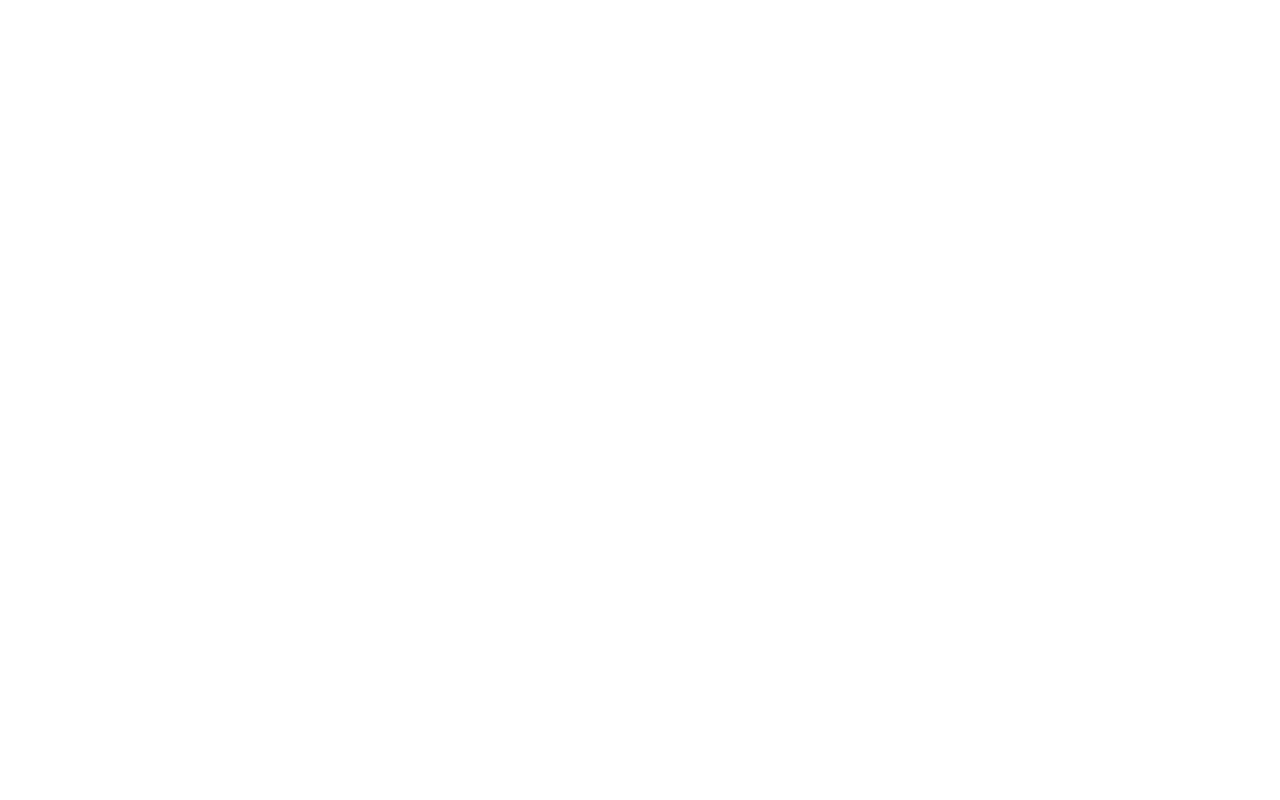
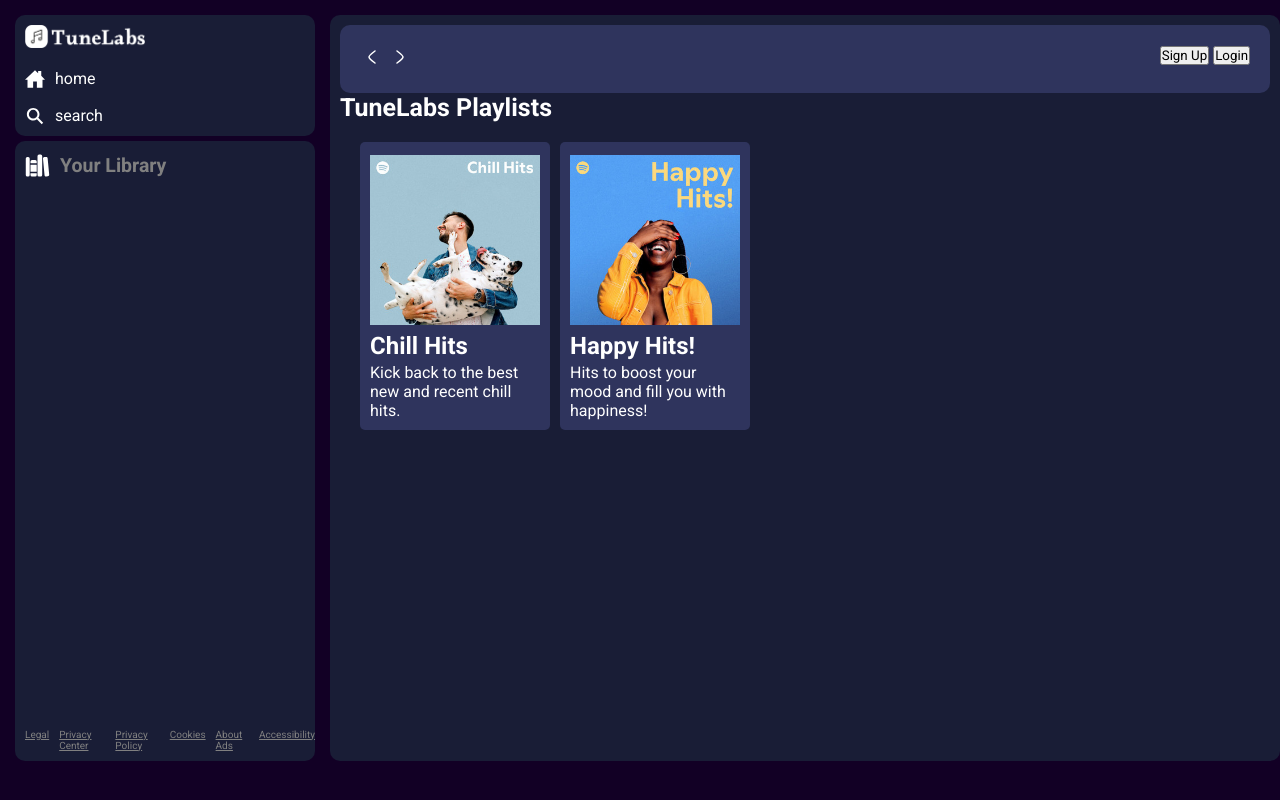
Before and after one commit to Slayer-X164/Spotify-Clone, a plain HTML site: page index.html in a window 1280 px wide. Drawn offline with Linux system fonts and the light colour scheme.

Commit message:
layout v1

```diff
--- a/index.html
+++ b/index.html
@@ -0,0 +1,108 @@
+<!DOCTYPE html>
+<html lang="en">
+  <head>
+    <meta charset="UTF-8" />
+    <meta name="viewport" content="width=device-width, initial-scale=1.0" />
+    <title>TuneLabs</title>
+    <link rel="stylesheet" href="style.css" />
+    <link rel="stylesheet" href="util.css" />
+  </head>
+  <body>
+    <div class="container flex bg-color-primary">
+      <div class="left">
+        <div class="home p-1 bg-grey-secondary rounded m-1">
+          <div class="logo">
+            <img
+              class="invert"
+              src="/logos/tunelabs-high-resolution-logo-black-transparent.png"
+              alt="logo"
+            />
+          </div>
+          <ul>
+            <li>
+              <img class="invert" src="/svgs/home-sharp.svg" alt="home" />home
+            </li>
+            <li>
+              <img
+                class="invert"
+                src="/svgs/search-sharp.svg"
+                alt="search"
+              />search
+            </li>
+          </ul>
+        </div>
+
+        <div class="library p-1 bg-grey-secondary rounded m-1">
+          <div class="heading">
+            <img src="/svgs/library.svg" class="invert" alt="Library" />
+            <h2>Your Library</h2>
+          </div>
+          <div class="footer">
+            <div>
+              <a href=""><span>Legal</span></a>
+            </div>
+            <div>
+              <a href=""><span>Privacy Center</span></a>
+            </div>
+            <div>
+              <a href=""><span>Privacy Policy</span></a>
+            </div>
+            <div>
+              <a href=""><span>Cookies</span></a>
+            </div>
+            <div>
+              <a href=""><span>About Ads</span></a>
+            </div>
+            <div>
+              <a href=""><span>Accessibility</span></a>
+            </div>
+          </div>
+        </div>
+      </div>
+
+      <div class="right p-1 bg-grey-secondary rounded">
+        <div class="header rounded">
+          <div class="nav">
+            <img src="/svgs/arrow-left-01-stroke-rounded.svg" alt="" />
+            <img src="/svgs/arrow-right-01-stroke-rounded.svg" alt="" />
+          </div>
+          <div class="button">
+            <button>Sign Up</button>
+            <button>Login</button>
+          </div>
+        </div>
+
+        <div class="tunelabsPlaylist">
+          <h1>TuneLabs Playlists</h1>
+          <div class="card-container">
+            <div class="card">
+              <div class="play">
+                <svg xmlns="http://www.w3.org/2000/svg" viewBox="0 0 32 32" width="32" height="32" fill="none">
+                  <circle cx="16" cy="16" r="16" fill="#07b407"/>
+                  <path d="M22.8906 16.846C22.5371 18.189 20.8667 19.138 17.5257 21.0361C14.296 22.8709 12.6812 23.7884 11.3798 23.4196C10.8418 23.2671 10.3516 22.9776 9.95624 22.5787C9 21.6139 9 19.7426 9 16C9 12.2574 9 10.3861 9.95624 9.42132C10.3516 9.02245 10.8418 8.73288 11.3798 8.58042C12.6812 8.21165 14.296 9.12907 17.5257 10.9639C20.8667 12.862 22.5371 13.811 22.8906 15.154C23.0365 15.7084 23.0365 16.2916 22.8906 16.846Z" fill="white" stroke="#66cc66" stroke-width="1.5" stroke-linejoin="round"/>
+              </svg>
+              </div>
+              <img src="/music images/chill hits.jpeg" alt="happy hits" />
+              <h2>Chill Hits</h2>
+              <p>Kick back to the best new and recent chill hits.</p>
+            </div>
+
+            <div class="card">
+              <div class="play">
+                <svg xmlns="http://www.w3.org/2000/svg" viewBox="0 0 32 32" width="32" height="32" fill="none">
+                  <circle cx="16" cy="16" r="16" fill="#07b407"/>
+                  <path d="M22.8906 16.846C22.5371 18.189 20.8667 19.138 17.5257 21.0361C14.296 22.8709 12.6812 23.7884 11.3798 23.4196C10.8418 23.2671 10.3516 22.9776 9.95624 22.5787C9 21.6139 9 19.7426 9 16C9 12.2574 9 10.3861 9.95624 9.42132C10.3516 9.02245 10.8418 8.73288 11.3798 8.58042C12.6812 8.21165 14.296 9.12907 17.5257 10.9639C20.8667 12.862 22.5371 13.811 22.8906 15.154C23.0365 15.7084 23.0365 16.2916 22.8906 16.846Z" fill="white" stroke="#66cc66" stroke-width="1.5" stroke-linejoin="round"/>
+              </svg>
+              </div>
+              <img src="/music images/happy hits.jpeg" alt="happy hits" />
+              <h2>Happy Hits!</h2>
+              <p>Hits to boost your mood and fill you with happiness!</p>
+            </div>
+
+          </div>
+        </div>
+      </div>
+    </div>
+    <script src="/script.js"></script>
+  </body>
+</html>
--- /dev/null
+++ b/script.js
@@ -0,0 +1 @@
+console.log("lets writeit");
--- a/style.css
+++ b/style.css
@@ -1,4 +1,104 @@
-body{
-    background-color: black;
-    color: white;
+@import url("https://fonts.googleapis.com/css2?family=Roboto:ital,wght@0,100;0,300;0,400;0,500;0,700;0,900;1,100;1,300;1,400;1,500;1,700;1,900&display=swap");
+
+* {
+  padding: 0;
+  margin: 0;
+  font-family: "Roboto", sans-serif;
 }
+body {
+  background-color: rgb(18, 0, 37);
+  color: white;
+}
+.home .logo img {
+  width: 120px;
+}
+
+.home ul li {
+  display: flex;
+  align-items: center;
+  width: 20px;
+  gap: 10px;
+  list-style: none;
+  padding-top: 17px;
+}
+
+.left {
+  padding: 10px;
+  width: 25vw;
+}
+.right {
+  margin: 15px 0;
+  width: 75vw;
+}
+.heading {
+  display: flex;
+  align-items: center;
+  gap: 10px;
+  color: grey;
+  padding: 2px 0;
+  font-size: 13px;
+}
+.heading img {
+  width: 25px;
+}
+.footer {
+  display: flex;
+  font-size: 10px;
+  gap: 10px;
+  position: absolute;
+  bottom: 0;
+  padding: 10px 0;
+}
+.footer a {
+  color: grey;
+}
+.library {
+  position: relative;
+  min-height: 75vh;
+}
+.header {
+  display: flex;
+  justify-content: space-between;
+  background-color: rgb(47, 52, 93);
+
+}
+.header > * {
+  padding: 20px;
+}
+.tunelabsPlaylist h1{
+    font-size: 25px;
+}
+.tunelabsPlaylist .card{
+    position: relative;
+    width: 170px;
+    padding: 10px;
+    border-radius: 5px;
+    background-color: rgb(47, 52, 93);
+}
+.card > *{
+    padding-top: 3px;
+}
+.card img{
+    width: 100%;
+    object-fit: contain;
+}
+.card-container{
+    margin: 20px;
+    display: flex;
+    gap: 10px;
+    flex-wrap: wrap;
+}
+.play{
+    transition: all 0.2s ease-out;
+    opacity: 0;
+    position: absolute;
+    top: 140px;
+    right: 20px;
+}
+.card:hover{
+    cursor: pointer;
+    background-color: rgb(66, 73, 125);
+}
+.card:hover  .play{
+    opacity: 1;
+}
--- /dev/null
+++ b/util.css
@@ -0,0 +1,34 @@
+.flex{
+    display: flex;
+}
+.justify-center{
+    justify-content: center;
+}
+.items-center{
+    align-items: center;
+}
+.border{
+    border: 2px solid red;
+    margin: 3px;
+}
+.bg-color-primary{
+    background-color: rgb(18, 0, 37);
+    color: white;
+}
+.invert{
+    filter: invert(1);
+}
+
+.bg-grey-secondary{
+    background-color: rgb(25, 29, 54);
+}
+.rounded{
+    border-radius: 10px;
+}
+.m-1{
+    margin: 5px;
+}
+.p-1{
+    padding: 10px;
+
+}
```
Also changed, not shown: logos/tunelabs-high-resolution-logo-black-transparent.png (added), logos/tunelabs-high-resolution-logo-white-transparent.png (added), logos/tunelabs-high-resolution-logo-white.png (added), logos/tunelabs-high-resolution-logo.png (added), music images/chill hits.jpeg (added), music images/happy hits.jpeg (added), svgs/arrow-left-01-stroke-rounded.svg (added), svgs/arrow-right-01-stroke-rounded.svg (added), svgs/home-sharp.svg (added), svgs/library.svg (added), svgs/play-circle-02-stroke-rounded.svg (added), svgs/search-sharp.svg (added).
